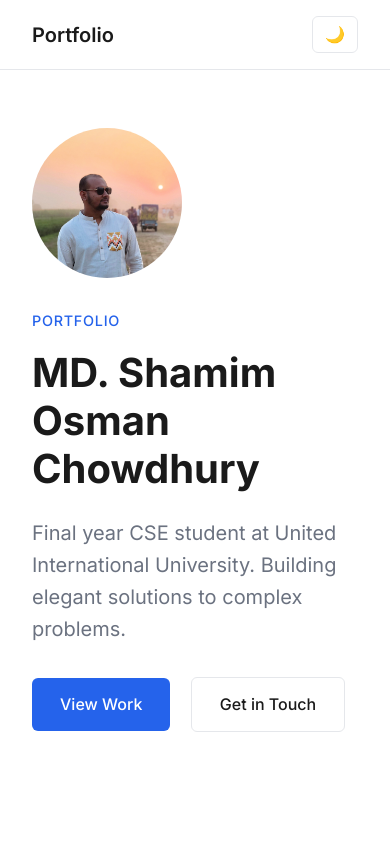
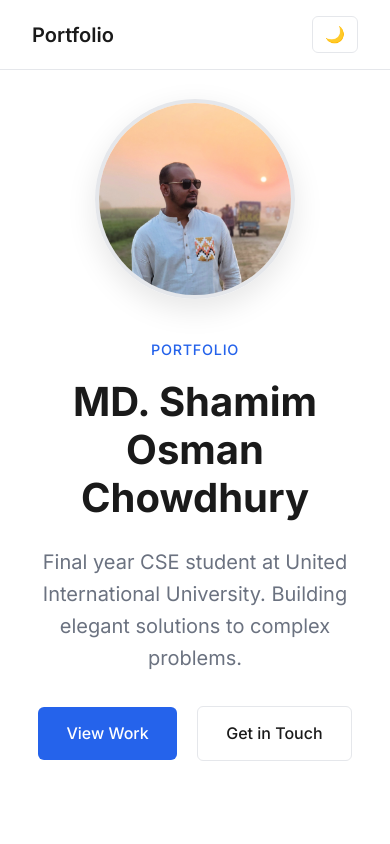
Before and after one commit to Yildirim28/MyPortfolio, a plain HTML site: page index.html in a window 390 px wide. Shown: the top 844 px of the page. Drawn offline with Linux system fonts and the light colour scheme.

Commit message:
Update hero layout to side-by-side standard design

```diff
--- a/index.html
+++ b/index.html
@@ -121,21 +121,35 @@
             padding-top: 5rem;
         }
 
-        .hero-content h1 {
+        .hero-content {
+            display: flex;
+            align-items: center;
+            gap: 4rem;
+        }
+
+        .hero-image {
+            flex-shrink: 0;
+        }
+
+        .hero-text {
+            flex-grow: 1;
+        }
+
+        .hero-text h1 {
             font-size: 3.5rem;
             font-weight: 700;
             line-height: 1.2;
             margin-bottom: 1.5rem;
         }
 
-        .hero-content p {
+        .hero-text p {
             font-size: 1.25rem;
             color: var(--text-secondary);
             max-width: 600px;
             margin-bottom: 2rem;
         }
 
-        .hero-content .tagline {
+        .hero-text .tagline {
             color: var(--accent);
             font-size: 0.9rem;
             font-weight: 500;
@@ -146,11 +160,12 @@
         }
 
         .avatar {
-            width: 150px;
-            height: 150px;
+            width: 300px;
+            height: 300px;
             border-radius: 50%;
-            margin-bottom: 1.5rem;
             object-fit: cover;
+            border: 4px solid var(--border);
+            box-shadow: 0 10px 30px rgba(0, 0, 0, 0.1);
         }
 
         .btn {
@@ -313,8 +328,19 @@
         }
 
         @media (max-width: 768px) {
-            .hero-content h1 {
+            .hero-content {
+                flex-direction: column;
+                text-align: center;
+                gap: 2rem;
+            }
+
+            .hero-text h1 {
                 font-size: 2.5rem;
+            }
+
+            .avatar {
+                width: 200px;
+                height: 200px;
             }
 
             .nav-links {
@@ -382,13 +408,17 @@
     <section class="hero">
         <div class="container">
             <div class="hero-content">
+                <div class="hero-image">
                     <img src="Akash.jpg" alt="Profile" class="avatar">
+                </div>
+                <div class="hero-text">
                     <span class="tagline">Portfolio</span>
                     <h1>MD. Shamim Osman Chowdhury</h1>
                     <p>Final year CSE student at United International University. Building elegant solutions to complex problems.</p>
                     <div>
                         <a href="#projects" class="btn">View Work</a>
                         <a href="#contact" class="btn btn-outline">Get in Touch</a>
+                    </div>
                 </div>
             </div>
         </div>
```
Lines whose indentation alone changed are shown as unchanged.
